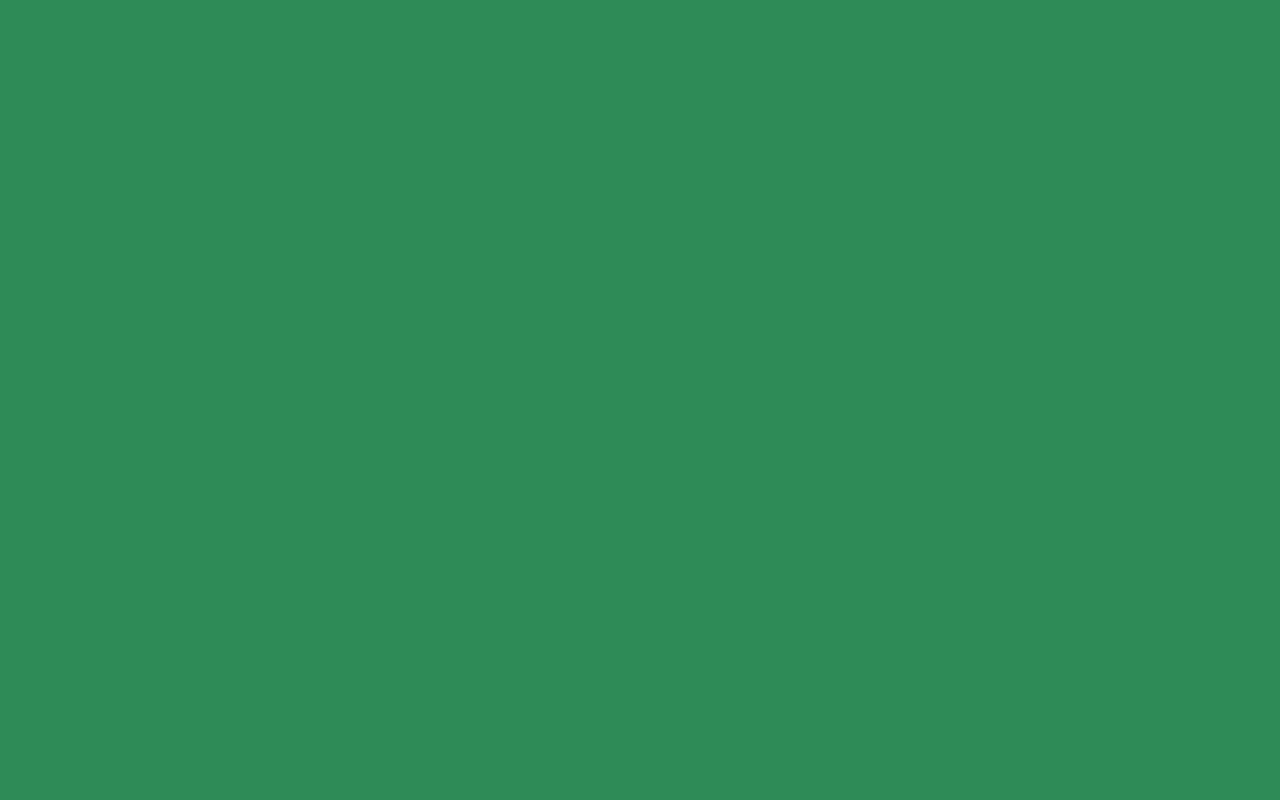
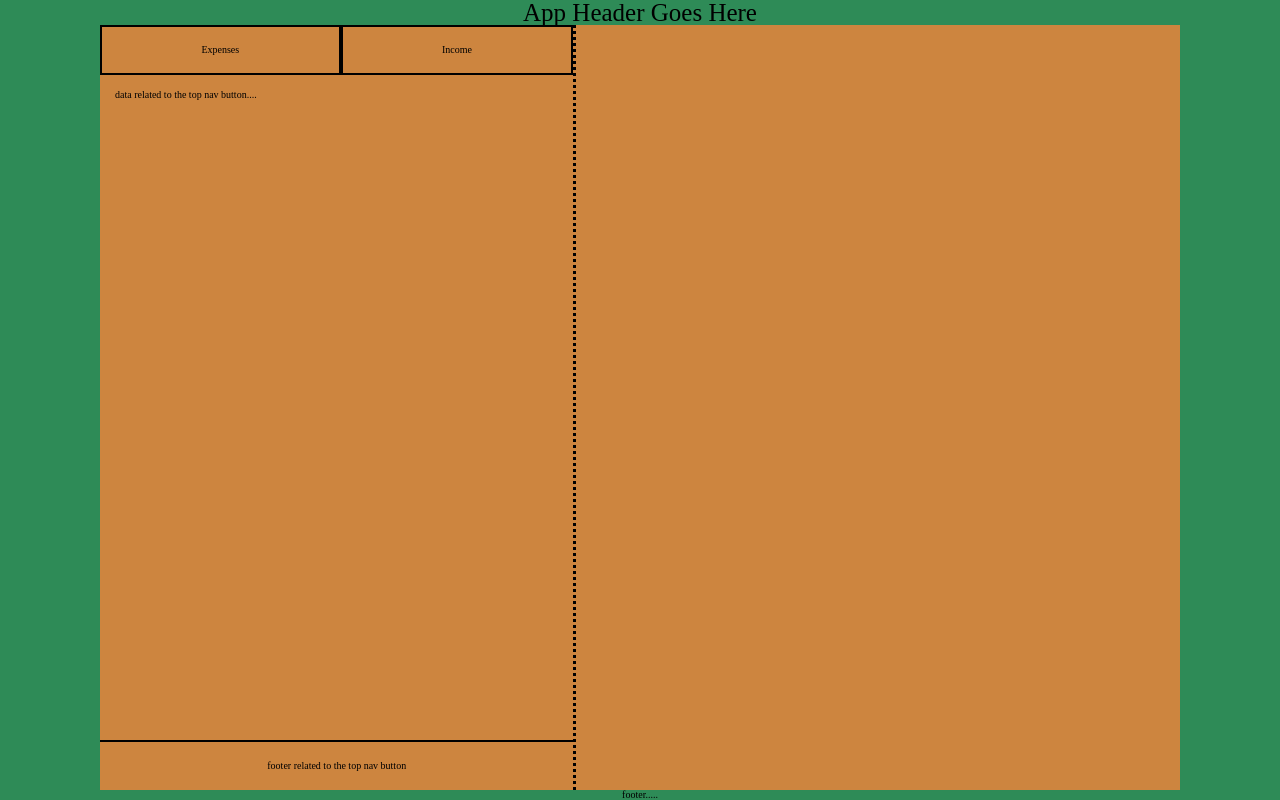
Before and after one commit to ykoziy/budgeting-app, a website built with webpack: page dist/index.html in a window 1280 px wide. Built offline with Linux system fonts and the light colour scheme.

Commit message:
created the basic layout of the app

```diff
--- a/src/style/style.scss
+++ b/src/style/style.scss
@@ -8,6 +8,71 @@ html {
   font-size: 62.5%;
 }
 
+h1 {
+  font-size: 2.5rem;
+}
+
 body {
+  width: 100vw;
+  height: 100vh;
   background-color: seagreen;
+  display: flex;
+  flex-direction: column;
+  align-items: center;
 }
+
+main {
+  background-color: peru;
+  width: 1080px;
+  height: 900px;
+  display: flex;
+}
+
+#left-panel {
+  flex-grow: 1;
+  border-right: 3px dotted black;
+  display: flex;
+  flex-direction: column;
+  align-items: center;
+  nav {
+    display: flex;
+    width: 100%;
+    .nav-btn {
+      display: flex;
+      height: 50px;
+      justify-content: center;
+      align-items: center;
+      border: 2px solid black;
+    }
+
+    .nav-btn:hover {
+      background-color: lightgray;
+    }
+
+    .nav-btn:nth-of-type(1) {
+      flex-grow: 1;
+    }
+    .nav-btn:nth-of-type(2) {
+      flex-grow: 1;
+    }
+  }
+
+  section {
+    flex-grow: 1;
+    width: 100%;
+    padding: 15px;
+  }
+
+  footer {
+    height: 50px;
+    width: 100%;
+    border-top: 2px solid black;
+    display: flex;
+    justify-content: center;
+    align-items: center;
+  }
+}
+
+#right-panel {
+  flex-grow: 2;
+}
```
Also changed, not shown: dist/index.html, dist/js/main.js.
